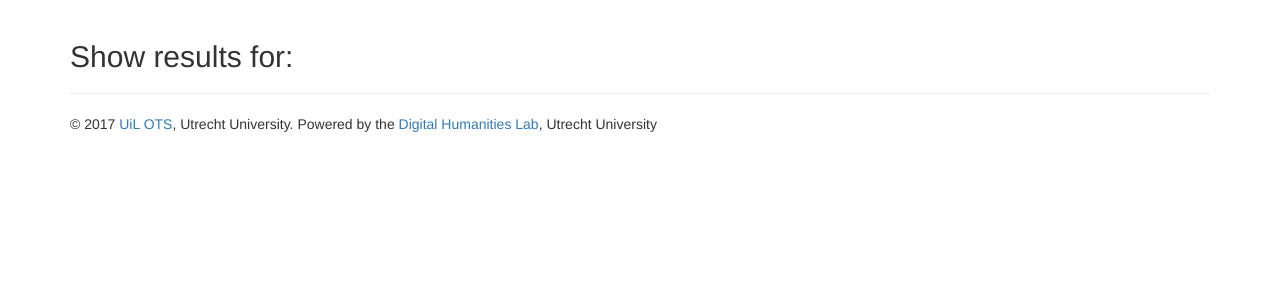
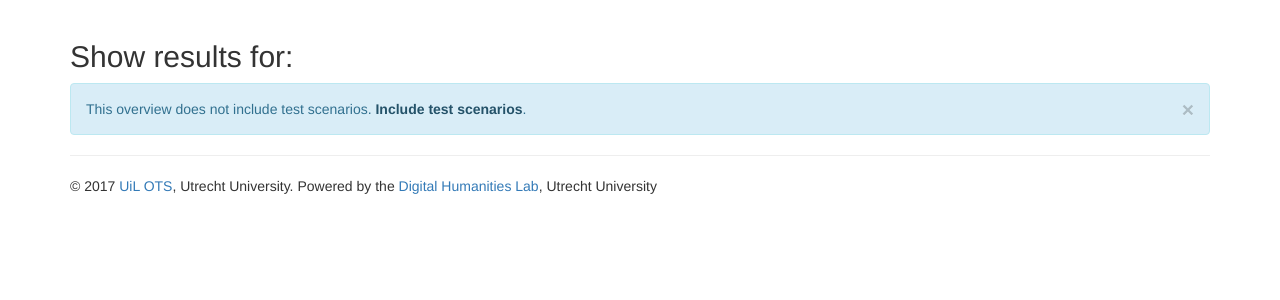
Before and after one commit to UUDigitalHumanitieslab/timealign, a Django app: page /stats/scenarios/ in a window 1280 px wide. Shown: the part 52-352 px from the top of the page. Run offline with Django 3.2, Linux system fonts and the light colour scheme; data that the repository does not hold is empty; some libraries are stand-ins or nearby versions.

Commit message:
Added option to mark a Scenario as a test

```diff
--- a/stats/admin.py
+++ b/stats/admin.py
@@ -22,12 +22,12 @@ class ScenarioLanguageInline(admin.TabularInline):
 @admin.register(Scenario)
 class ScenarioAdmin(DjangoObjectActions, admin.ModelAdmin):
     form = ScenarioForm
-    list_display = ('title', 'corpus', 'from_languages', 'to_languages', 'last_run', )
+    list_display = ('title', 'corpus', 'is_test', 'from_languages', 'to_languages', 'last_run', )
     list_filter = ('corpus', 'scenariolanguage__language', )
 
     fieldsets = (
         (None, {
-            'fields': ('title', 'description', 'corpus', 'documents', )
+            'fields': ('title', 'description', 'is_test', 'corpus', 'documents', )
         }),
         ('Multidimensional Scaling', {
             'classes': ('collapse',),
--- a/stats/models.py
+++ b/stats/models.py
@@ -9,6 +9,10 @@ from annotations.models import Language, Tense, Corpus, Document
 class Scenario(models.Model):
     title = models.CharField(max_length=200)
     description = models.TextField()
+    is_test = models.BooleanField(
+        'Test scenario',
+        default=False,
+        help_text='Checking this box signals that the scenario should not be displayed in the standard overview.')
 
     corpus = models.ForeignKey(Corpus)
     documents = models.ManyToManyField(Document, blank=True)
--- a/stats/templates/stats/mds.html
+++ b/stats/templates/stats/mds.html
@@ -13,7 +13,7 @@
 <p><em>Stress: {{ stress|floatformat:"-3" }}</em></p>
 
 <div class="alert alert-info alert-dismissable" role="alert">
-    <a href="#" class="close" data-dismiss="alert" aria-label="close">&times;</a>
+    <button type="button" class="close" data-dismiss="alert" aria-label="Close"><span aria-hidden="true">&times;</span></button>
     This scatter plot shows the results Multidimensional Scaling of the dissimilarity matrix of tense tuples.
     Please see the <a href="{% url 'project' %}" class="alert-link">project summary</a> for more details.
 </div>
@@ -25,7 +25,7 @@
 <h2>Filters</h2>
 
 <div class="alert alert-info alert-dismissable" role="alert">
-    <a href="#" class="close" data-dismiss="alert" aria-label="close">&times;</a>
+    <button type="button" class="close" data-dismiss="alert" aria-label="Close"><span aria-hidden="true">&times;</span></button>
     Below, you can change the labels and the dimensions displayed on the x- and y-axis.
     Click the green button to confirm your selection and update the scatter plot.
 </div>
--- a/stats/templates/stats/scenario_list.html
+++ b/stats/templates/stats/scenario_list.html
@@ -12,7 +12,8 @@
     <ul>
         {% for scenario in corpus.list %}
         <li>
-            {{ scenario.title }} <a href="{% url 'stats:show' scenario.pk %}" class="btn btn-primary btn-sm">{% bootstrap_icon "info-sign" %}</span> Info</a>
+            {{ scenario.title }}
+            {% if scenario.is_test %}<span class="label label-warning">Test</span>{% endif %}
             <ul>
                 <li>
                     <a href="{% url 'stats:mds' scenario.pk %}">Multidimensional scaling</a>
@@ -20,10 +21,24 @@
                 <li>
                     <a href="{% url 'stats:descriptive' scenario.pk %}">Descriptive statistics</a>
                 </li>
+                <li>
+                    <a href="{% url 'stats:show' scenario.pk %}">Details</a>
+                </li>
             </ul>
         </li>
         {% endfor %}
     </ul>
 {% endfor %}
 
+<div class="alert alert-info" role="alert">
+    <button type="button" class="close" data-dismiss="alert" aria-label="Close"><span aria-hidden="true">&times;</span></button>
+    <p>
+        {% if view.kwargs.show_tests %}
+        This overview includes test scenarios. <a href="{% url 'stats:scenarios' %}" class="alert-link">Don't include test scenarios</a>.
+        {% else %}
+        This overview does not include test scenarios. <a href="{% url 'stats:scenarios' 1 %}" class="alert-link">Include test scenarios</a>.
+        {% endif %}
+    </p>
+</div>
+
 {% endblock %}
--- a/stats/urls.py
+++ b/stats/urls.py
@@ -5,6 +5,7 @@ from .views import ScenarioList, ScenarioDetail, MDSView, DescriptiveStatsView
 urlpatterns = [
     # List views
     url(r'^scenarios/$', ScenarioList.as_view(), name='scenarios'),
+    url(r'^scenarios/(?P<show_tests>\d+)/$', ScenarioList.as_view(), name='scenarios'),
 
     # List views
     url(r'^show/(?P<pk>\d+)/$', ScenarioDetail.as_view(), name='show'),
--- a/stats/views.py
+++ b/stats/views.py
@@ -20,9 +20,17 @@ class ScenarioList(LoginRequiredMixin, generic.ListView):
 
     def get_queryset(self):
         """
-        Only show Scenarios that have been run
+        Only show Scenarios that have been run,
+        and if show_tests is False, don't show test Scenarios either.
+        Order the Scenarios by Corpus title.
         """
-        return Scenario.objects.exclude(last_run__isnull=True).order_by('corpus__title')
+        show_tests = self.kwargs.get('show_tests', False)
+
+        scenarios = Scenario.objects.exclude(last_run__isnull=True)
+        if not show_tests:
+            scenarios = scenarios.exclude(is_test=True)
+
+        return scenarios.order_by('corpus__title')
 
 
 class ScenarioDetail(LoginRequiredMixin, generic.DetailView):
```
Also changed, not shown: stats/migrations/0003_scenario_is_test.py (added).
